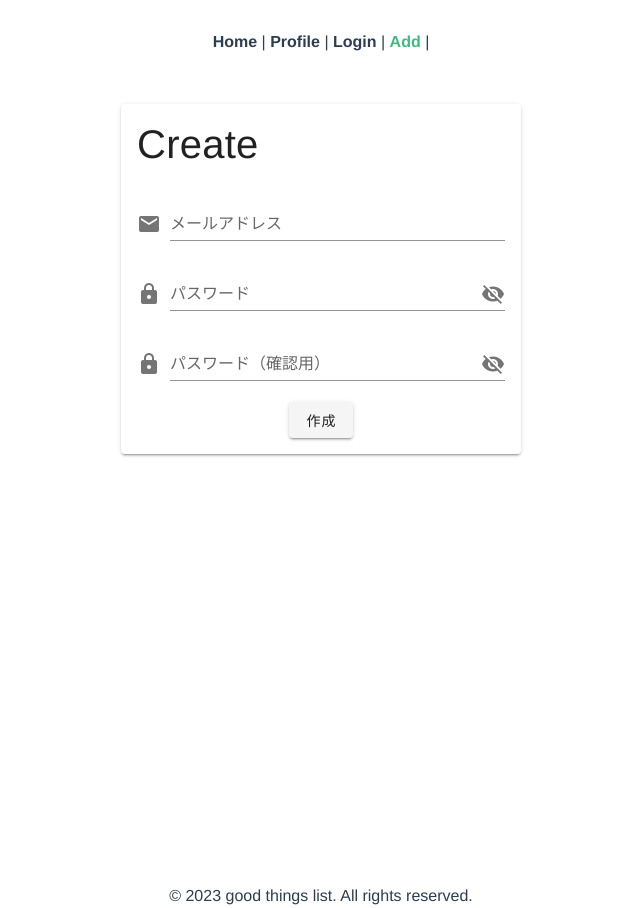
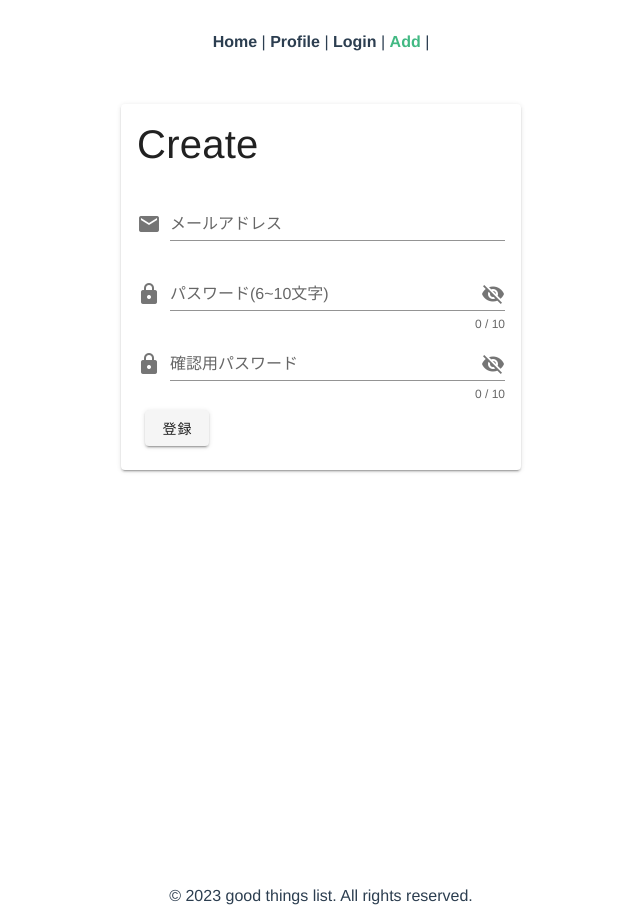
Before and after one commit to shunyonai1996/good_things_list, a Vue app in the folder app/good_things_list/: page /add in a window 1280 px wide. Shown: the whole page, without its empty margins (319-959 px from the left). Built offline with nearby package versions, Linux system fonts and the light colour scheme.

Commit message:
バリデーションルールの追加

```diff
--- a/app/good_things_list/src/views/AddView.vue
+++ b/app/good_things_list/src/views/AddView.vue
@@ -5,16 +5,21 @@
       <h1>Create</h1>
     </v-card-title>
     <v-card-text>
-      <v-text-field label="メールアドレス" v-model="email" prepend-icon="mdi-email" required />
-      <v-text-field label="パスワード" required
-        v-model="pw" v-bind:type="showPassword ? 'text' : 'password'"
-        @click:append="showPassword = !showPassword" prepend-icon="mdi-lock" v-bind:append-icon="showPassword ? 'mdi-eye' : 'mdi-eye-off'"
-      />
-      <v-text-field v-model="passwordConfirm" required label="パスワード（確認用）"
-        v-bind:type="showPasswordConfirm ? 'text' : 'password'"
-        @click:append="showPasswordConfirm = !showPasswordConfirm" prepend-icon="mdi-lock" v-bind:append-icon="showPasswordConfirm ? 'mdi-eye' : 'mdi-eye-off'"
-      />
-      <v-btn @click="createUser()">作成</v-btn>
+      <v-form ref="test_form">
+        <v-text-field v-model="email" label="メールアドレス" :rules="[required]" prepend-icon="mdi-email" />
+        <v-text-field v-model="password" label="パスワード(6~10文字)" :rules="[required, limit_length]" counter="10"
+          v-bind:type="showPassword ? 'text' : 'password'"
+          @click:append="showPassword = !showPassword" prepend-icon="mdi-lock" v-bind:append-icon="showPassword ? 'mdi-eye' : 'mdi-eye-off'"
+        />
+        <v-text-field v-model="passwordConfirm" label="確認用パスワード" :rules="[required]" counter="10"
+          v-bind:type="showPasswordConfirm ? 'text' : 'password'"
+          @click:append="showPasswordConfirm = !showPasswordConfirm" prepend-icon="mdi-lock" v-bind:append-icon="showPasswordConfirm ? 'mdi-eye' : 'mdi-eye-off'"
+        />
+        <v-card-actions>
+          <v-btn @click="createUser()">登録</v-btn>
+          <span v-if="success" class="ma-2 success--text">登録完了</span>
+        </v-card-actions>
+      </v-form>
     </v-card-text>
   </v-card>
 </v-app>
@@ -29,20 +34,28 @@ export default {
   name: 'AddView',
   data: () => ({
     email: '',
-    pw: '',
+    password: '',
     passwordConfirm: '',
     showPassword: false,
     showPasswordConfirm: false,
+    emailErrors: [],
+    passwordErrors: [],
+    success: false,
   }),
   methods: {
+    required: (value: string) => !!value || "必ず入力してください",
+    limit_length: (value: string) => value.length <= 10 || "10文字以内で入力してください",
+    // password_comparison: (value: string, vm: any) => value === vm.password || "パスワードが一致していません",
     createUser: function () {
-      if(this.pw == this.passwordConfirm) {
-        createUserWithEmailAndPassword(auth, this.email, this.pw)
+      if (this.$refs.test_form.validate() && this.password == this.passwordConfirm) {
+        // すべてのバリデーションが通過したときのみ
+        // if文の中に入る
+        createUserWithEmailAndPassword(auth, this.email, this.password)
         .then((userCredential) => {
           const user = userCredential.user
           console.log(userCredential)
           console.log('create user success.' + user)
-          alert('作成成功')
+          this.success = true;
         })
         .catch((error) => {
           const errorCode = error.code
@@ -51,8 +64,8 @@ export default {
           console.log('errorMessage: ' + errorMessage)
           alert('作成失敗')
         })
-      }else{
-        alert('パスワードに誤りがあります')
+      } else {
+        this.success = false;
       }
     }
   }
--- a/app/good_things_list/src/views/ProfileView.vue
+++ b/app/good_things_list/src/views/ProfileView.vue
@@ -2,7 +2,7 @@
   <v-app>
     <v-card width="400px" class="mx-auto mt-5">
       <v-card-title>
-        <h1>プロフィール</h1>
+        <h1>Profile</h1>
       </v-card-title>
 
       <v-card-text>
```
